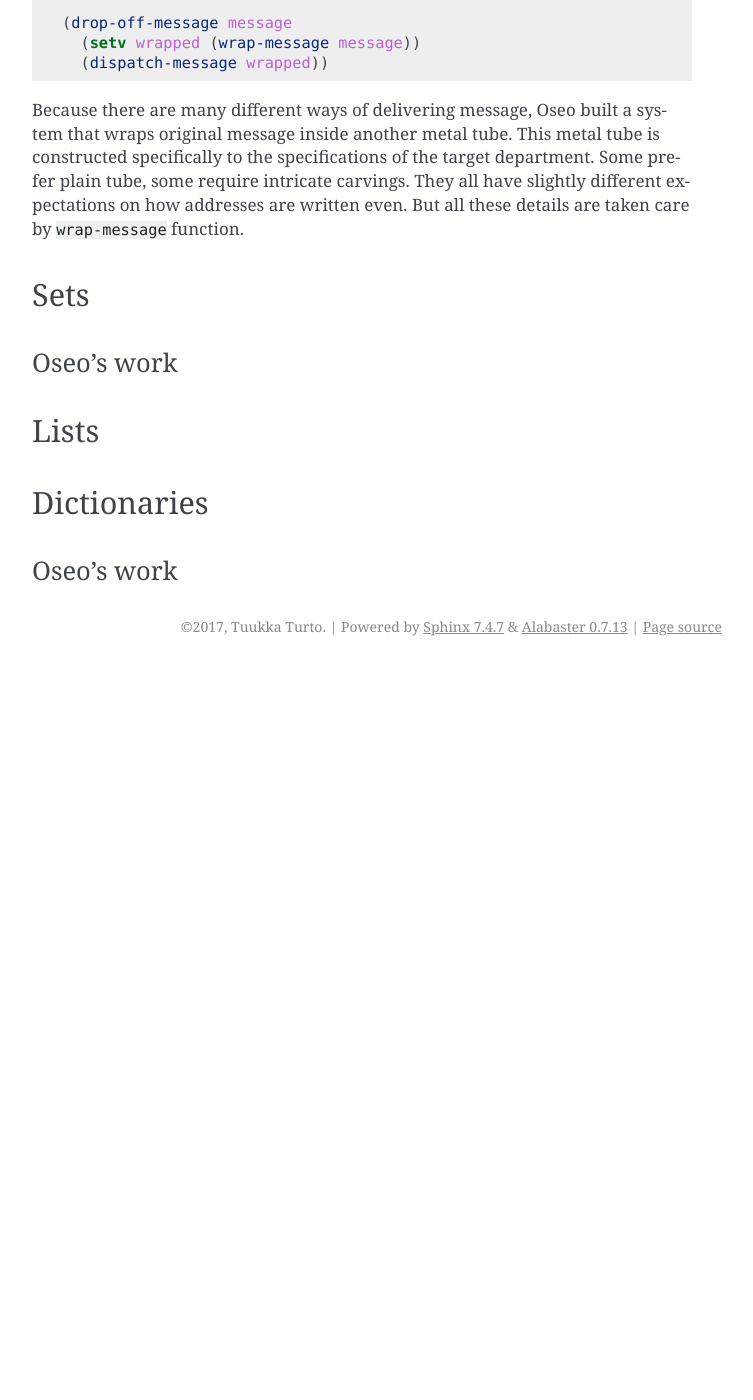
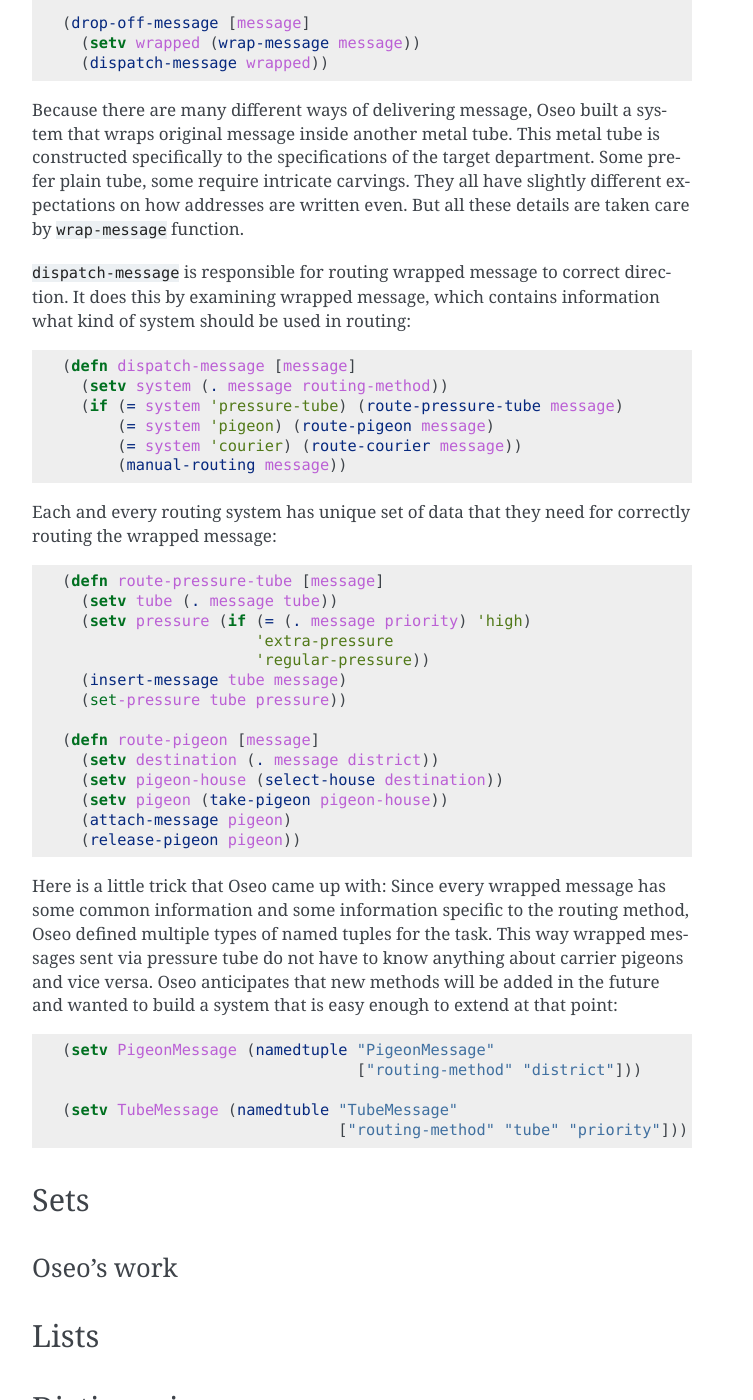
Before and after one commit to tuturto/hy-files, a Sphinx documentation site: the page built from doc/source/data_structures.rst, in a window 1280 px wide and 1400 px high, scrolled down 5961 px. Shown: the whole window, without its empty margins (388-1141 px from the left). Built offline with Sphinx 7.4.7, drawn with Linux system fonts in a browser that asks for light colours; before the commit the page ends 6627 px from its top, so only the background shows below that.

Commit message:
Working with named tuples

```diff
--- a/doc/source/data_structures.rst
+++ b/doc/source/data_structures.rst
@@ -315,12 +315,12 @@ appropriate means:
 
   (setv Message (namedtuple "Message" [recipient department message-text]))
 
-  (create-message recipient department text
+  (create-message [recipient department text]
     (Message :recipient recipient
              :department department
              :message-text text))
 
-  (drop-off-message message
+  (drop-off-message [message]
     (setv wrapped (wrap-message message))
     (dispatch-message wrapped))
 
@@ -330,6 +330,54 @@ is constructed specifically to the specifications of the target department.
 Some prefer plain tube, some require intricate carvings. They all have slightly
 different expectations on how addresses are written even. But all these
 details are taken care by ``wrap-message`` function.
+
+``dispatch-message`` is responsible for routing wrapped message to correct
+direction. It does this by examining wrapped message, which contains
+information what kind of system should be used in routing:
+
+.. code-block:: hylang
+
+  (defn dispatch-message [message]
+    (setv system (. message routing-method))
+    (if (= system 'pressure-tube) (route-pressure-tube message)
+        (= system 'pigeon) (route-pigeon message)
+        (= system 'courier) (route-courier message))
+        (manual-routing message))
+
+Each and every routing system has unique set of data that they need for
+correctly routing the wrapped message:
+
+.. code-block:: hylang
+
+  (defn route-pressure-tube [message]
+    (setv tube (. message tube))
+    (setv pressure (if (= (. message priority) 'high)
+                       'extra-pressure
+                       'regular-pressure))
+    (insert-message tube message)
+    (set-pressure tube pressure))
+
+  (defn route-pigeon [message]
+    (setv destination (. message district))
+    (setv pigeon-house (select-house destination))
+    (setv pigeon (take-pigeon pigeon-house))
+    (attach-message pigeon)
+    (release-pigeon pigeon))
+
+Here is a little trick that Oseo came up with: Since every wrapped message has
+some common information and some information specific to the routing method,
+Oseo defined multiple types of named tuples for the task. This way wrapped
+messages sent via pressure tube do not have to know anything about carrier
+pigeons and vice versa. Oseo anticipates that new methods will be added in the
+future and wanted to build a system that is easy enough to extend at that point:
+
+.. code-block:: hylang
+
+  (setv PigeonMessage (namedtuple "PigeonMessage"
+                                  ["routing-method" "district"]))
+
+  (setv TubeMessage (namedtuble "TubeMessage"
+                                ["routing-method" "tube" "priority"]))
 
 .. index::
    single: datastructures; set
```
